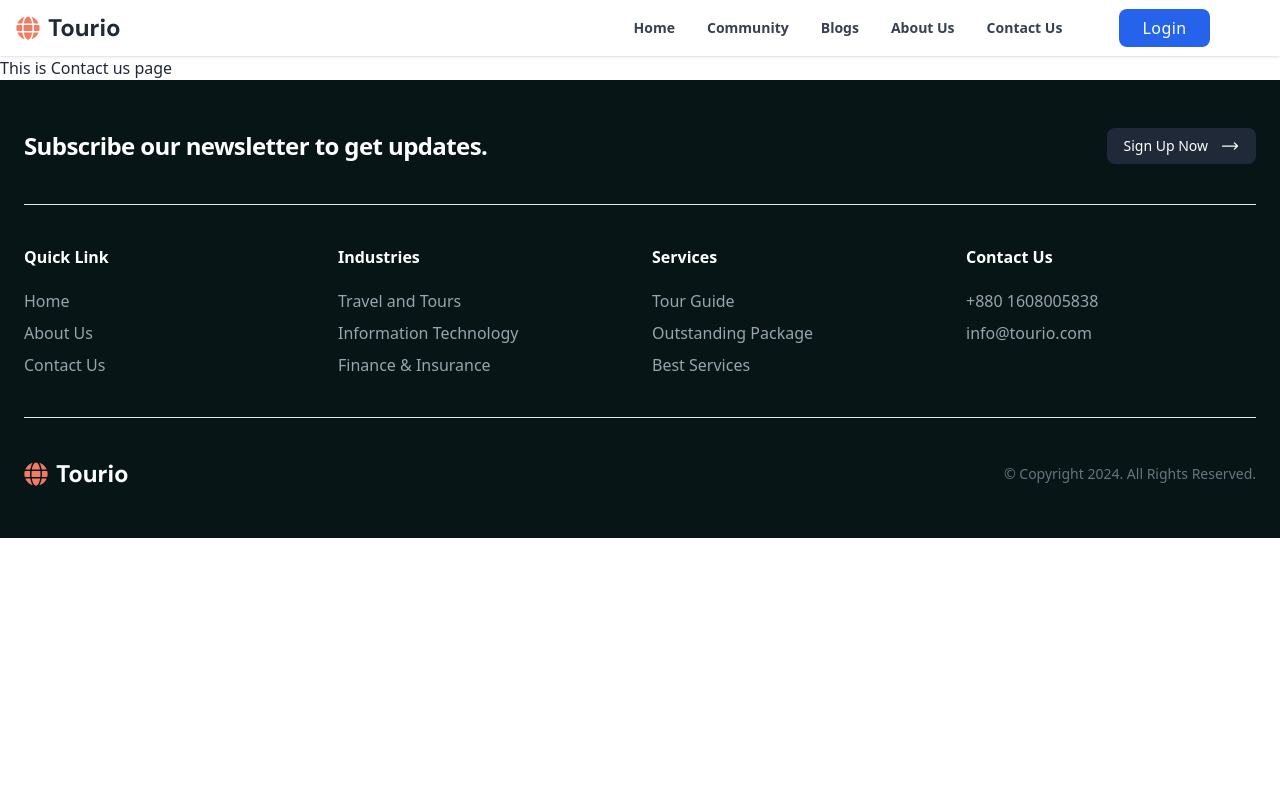
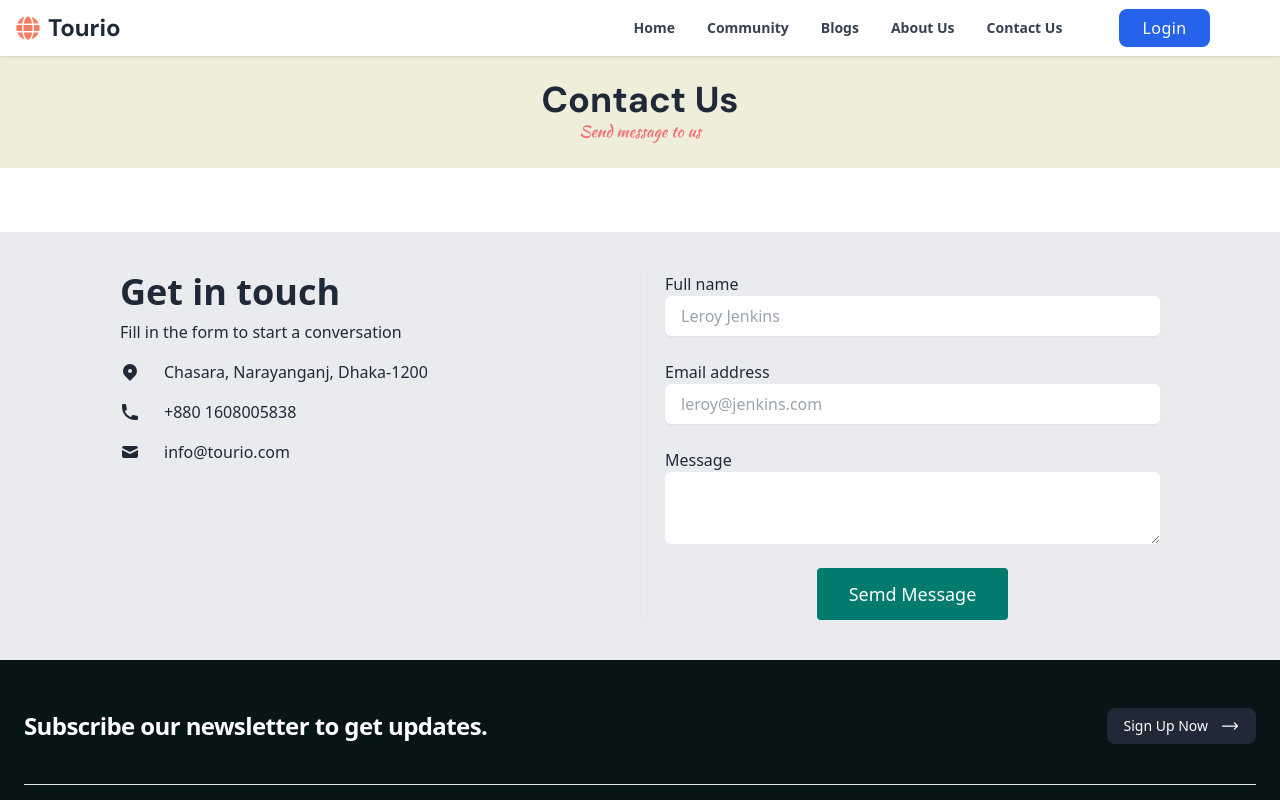
Before and after one commit to anasahammad/Tourio, a React (Vite) app: page /contact-us in a window 1280 px wide. Shown: the top 800 px of the page. Built offline with nearby package versions, Linux system fonts and the light colour scheme; no server answers.

Commit message:
contact us page added also web3form used in this page

```diff
--- a/package.json
+++ b/package.json
@@ -32,7 +32,8 @@
     "react-tabs": "^6.0.2",
     "react-use": "^17.5.0",
     "slick-carousel": "^1.8.1",
-    "sort-by": "^1.2.0"
+    "sort-by": "^1.2.0",
+    "sweetalert2": "^11.11.1"
   },
   "devDependencies": {
     "@types/react": "^18.2.66",
--- a/src/Pages/ContactUs/ContactUs.jsx
+++ b/src/Pages/ContactUs/ContactUs.jsx
@@ -1,9 +1,84 @@
+import { useState } from "react";
+import toast from "react-hot-toast";
 
 
 const ContactUs = () => {
+
+
+    const handleSubmit = async (event) => {
+        event.preventDefault();
+
+        const formData = new FormData(event.target);
+        console.log(formData);
+
+        formData.append("access_key", "7087db30-0abd-41db-98ce-0107817cb29a");
+
+        const response = await fetch("https://api.web3forms.com/submit", {
+          method: "POST",
+          body: formData
+        });
+
+        const data = await response.json();
+
+        if (data.success) {
+         toast.success("Message Sent Successfully! Please wait for our response")
+          event.target.reset();
+        } else {
+          console.log("Error", data);
+         toast.error(data)
+        }
+      };
     return (
         <div>
-            <h1>This is Contact us page</h1>
+
+<div className="bg-[#EFEEDB] py-6 px-4 text-center">
+                <h1 className="text-2xl font-bold font-dm-sans  md:text-4xl">Contact Us</h1>
+                <p className="font-kaushan-script text-[#F26F73]">Send message to us</p>
+            </div>
+           <section className="py-10 mt-16 bg-[#EAEBEE]">
+	<div className="grid max-w-6xl grid-cols-1 px-6 mx-auto lg:px-8 md:grid-cols-2 md:divide-x">
+		<div className="py-6 md:py-0 md:px-6">
+			<h1 className="text-4xl font-bold">Get in touch</h1>
+			<p className="pt-2 pb-4">Fill in the form to start a conversation</p>
+			<div className="space-y-4">
+				<p className="flex items-center">
+					<svg xmlns="http://www.w3.org/2000/svg" viewBox="0 0 20 20" fill="currentColor" className="w-5 h-5 mr-2 sm:mr-6">
+						<path fillRule="evenodd" d="M5.05 4.05a7 7 0 119.9 9.9L10 18.9l-4.95-4.95a7 7 0 010-9.9zM10 11a2 2 0 100-4 2 2 0 000 4z" clipRule="evenodd"></path>
+					</svg>
+					<span>Chasara, Narayanganj, Dhaka-1200</span>
+				</p>
+				<p className="flex items-center">
+					<svg xmlns="http://www.w3.org/2000/svg" viewBox="0 0 20 20" fill="currentColor" className="w-5 h-5 mr-2 sm:mr-6">
+						<path d="M2 3a1 1 0 011-1h2.153a1 1 0 01.986.836l.74 4.435a1 1 0 01-.54 1.06l-1.548.773a11.037 11.037 0 006.105 6.105l.774-1.548a1 1 0 011.059-.54l4.435.74a1 1 0 01.836.986V17a1 1 0 01-1 1h-2C7.82 18 2 12.18 2 5V3z"></path>
+					</svg>
+					<span>+880 1608005838</span>
+				</p>
+				<p className="flex items-center">
+					<svg xmlns="http://www.w3.org/2000/svg" viewBox="0 0 20 20" fill="currentColor" className="w-5 h-5 mr-2 sm:mr-6">
+						<path d="M2.003 5.884L10 9.882l7.997-3.998A2 2 0 0016 4H4a2 2 0 00-1.997 1.884z"></path>
+						<path d="M18 8.118l-8 4-8-4V14a2 2 0 002 2h12a2 2 0 002-2V8.118z"></path>
+					</svg>
+					<span>info@tourio.com</span>
+				</p>
+			</div>
+		</div>
+		<form onSubmit={handleSubmit} className="flex flex-col py-6 space-y-6 md:py-0 md:px-6">
+			<label className="block">
+				<span className="mb-1">Full name</span>
+				<input required name="name" type="text" placeholder="Leroy Jenkins" className="block w-full rounded-md shadow-sm px-4 py-2 focus:ring focus:ring-opacity-75 focus:dark:ring-violet-600 dark:bg-gray-100" />
+			</label>
+			<label className="block">
+				<span className="mb-1">Email address</span>
+				<input required name="email" type="email" placeholder="leroy@jenkins.com" className="block w-full rounded-md px-4 py-2  shadow-sm focus:ring focus:ring-opacity-75 focus:dark:ring-violet-600 dark:bg-gray-100" />
+			</label>
+			<label className="block">
+				<span className="mb-1">Message</span>
+				<textarea required name="message" rows="3" className="block w-full rounded-md focus:ring focus:ring-opacity-75 focus:dark:ring-violet-600 dark:bg-gray-100"></textarea>
+			</label>
+			<button type="submit" className="self-center px-8 py-3 text-white bg-[#017b6e] text-lg rounded ">Semd Message</button>
+		</form>
+	</div>
+</section>
         </div>
     );
 };
--- a/src/Pages/Home/TravelGuideSec/TravelGuideSec.jsx
+++ b/src/Pages/Home/TravelGuideSec/TravelGuideSec.jsx
@@ -6,7 +6,7 @@ import MeetTourGuide from "./MeetOurTourGuide/MeetTourGuide";
 
 const TravelGuideSec = () => {
     return (
-        <div>
+        <div className="my-6">
             <Tabs>
     <TabList className="flex  justify-center  border-b-2 border-gray-200 mb-4">
       <Tab >Overview</Tab>
```
Also changed, not shown: 1 other file (tests, documents, lock files or other folders).
